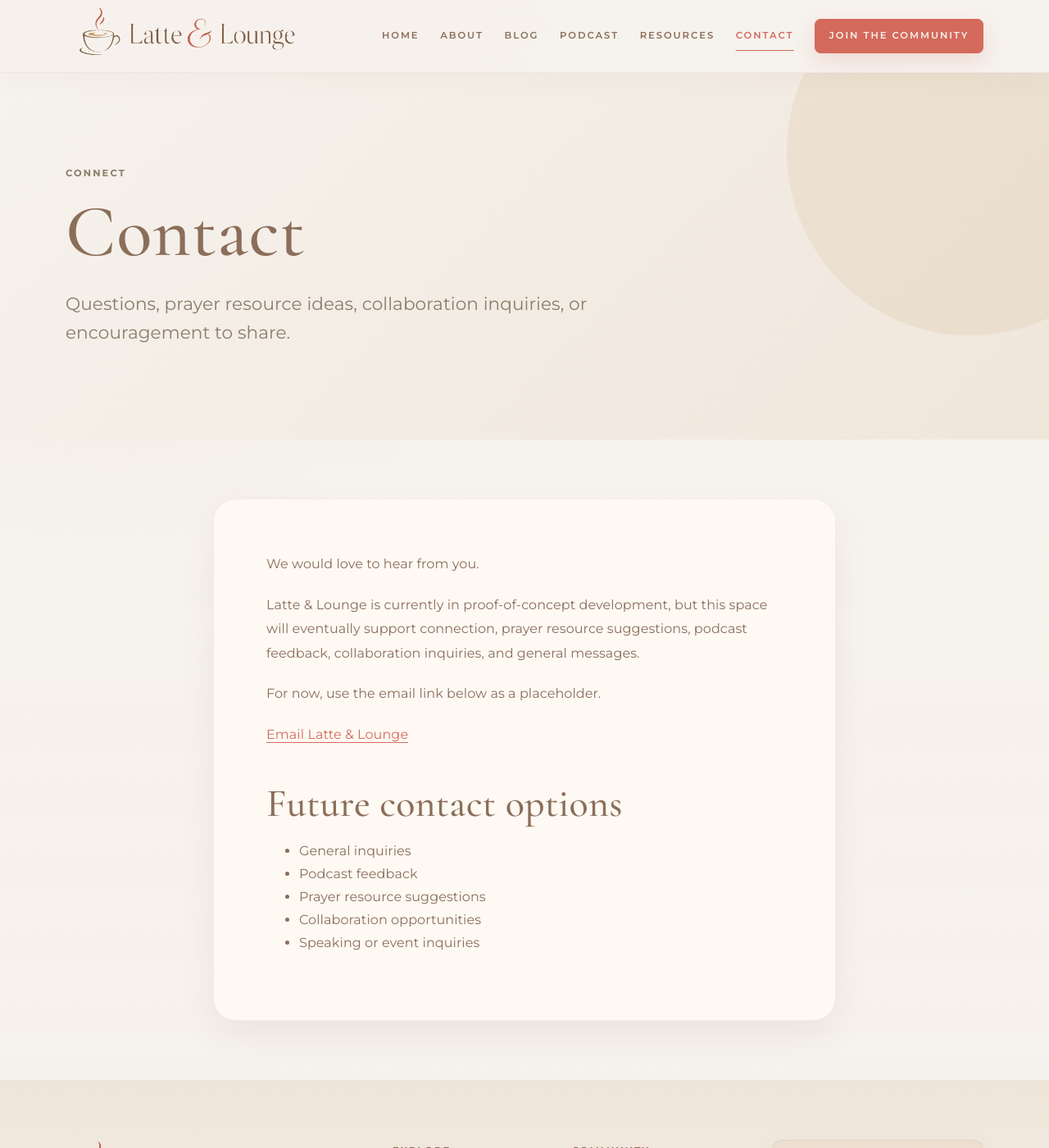
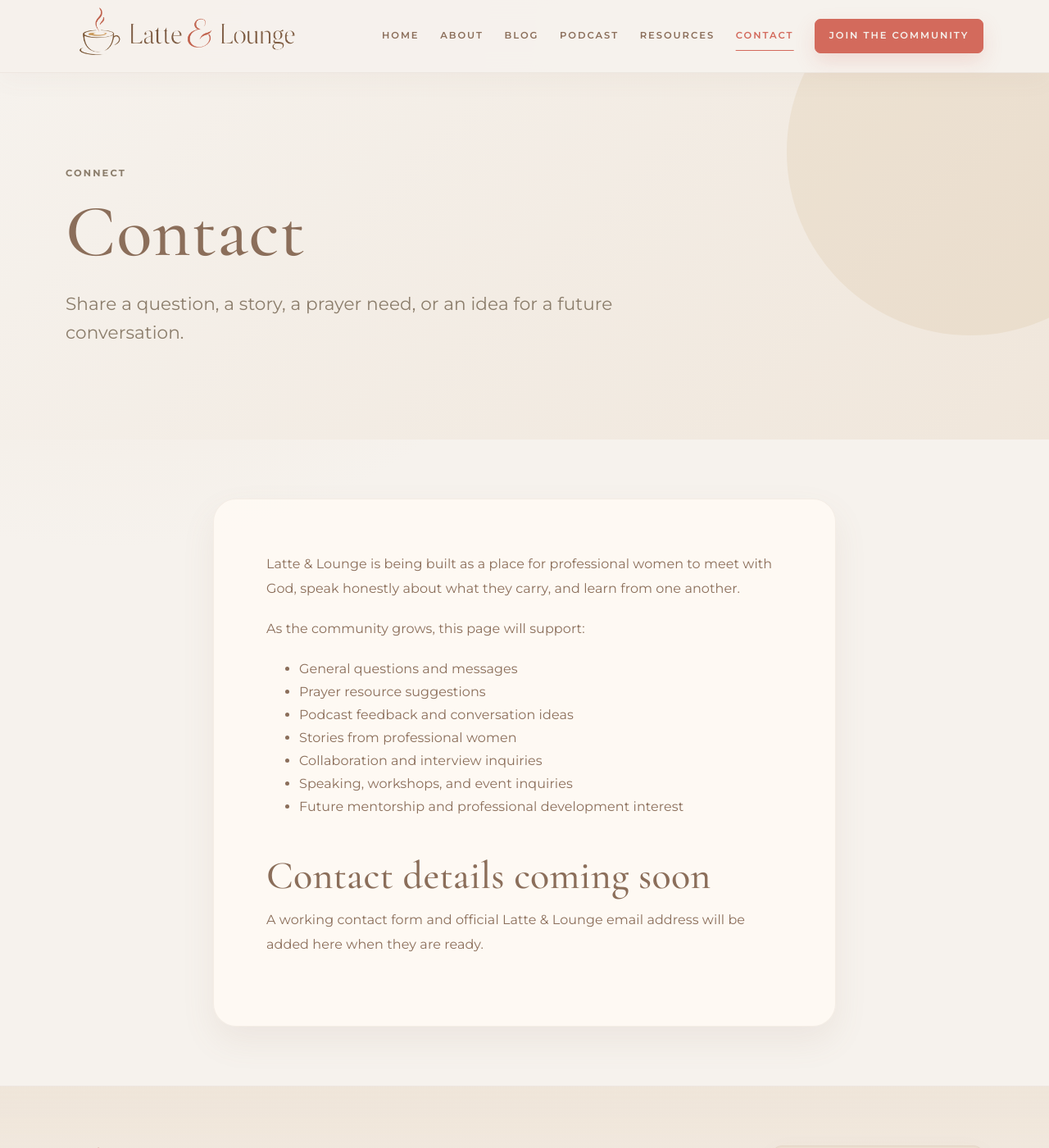
Before and after one commit to jeffthomasiii/latte-lounge-poc, a Jekyll site: the page built from docs/contact.md, in a window 1280 px wide and 1400 px high. Shown: the whole window at 82% size. Built offline with Jekyll 4.4.1, drawn with Linux system fonts in a browser that asks for light colours.

Commit message:
Align contact page with community and future vision

```diff
--- a/docs/contact.md
+++ b/docs/contact.md
@@ -2,21 +2,21 @@
 layout: page
 title: Contact
 eyebrow: "Connect"
-subtitle: "Questions, prayer resource ideas, collaboration inquiries, or encouragement to share."
+subtitle: "Share a question, a story, a prayer need, or an idea for a future conversation."
 ---
 
-We would love to hear from you.
+Latte & Lounge is being built as a place for professional women to meet with God, speak honestly about what they carry, and learn from one another.
 
-Latte & Lounge is currently in proof-of-concept development, but this space will eventually support connection, prayer resource suggestions, podcast feedback, collaboration inquiries, and general messages.
+As the community grows, this page will support:
 
-For now, use the email link below as a placeholder.
+- General questions and messages
+- Prayer resource suggestions
+- Podcast feedback and conversation ideas
+- Stories from professional women
+- Collaboration and interview inquiries
+- Speaking, workshops, and event inquiries
+- Future mentorship and professional development interest
 
-[Email Latte & Lounge](mailto:hello@example.com)
+## Contact details coming soon
 
-## Future contact options
-
-- General inquiries
-- Podcast feedback
-- Prayer resource suggestions
-- Collaboration opportunities
-- Speaking or event inquiries
+A working contact form and official Latte & Lounge email address will be added here when they are ready.
```
